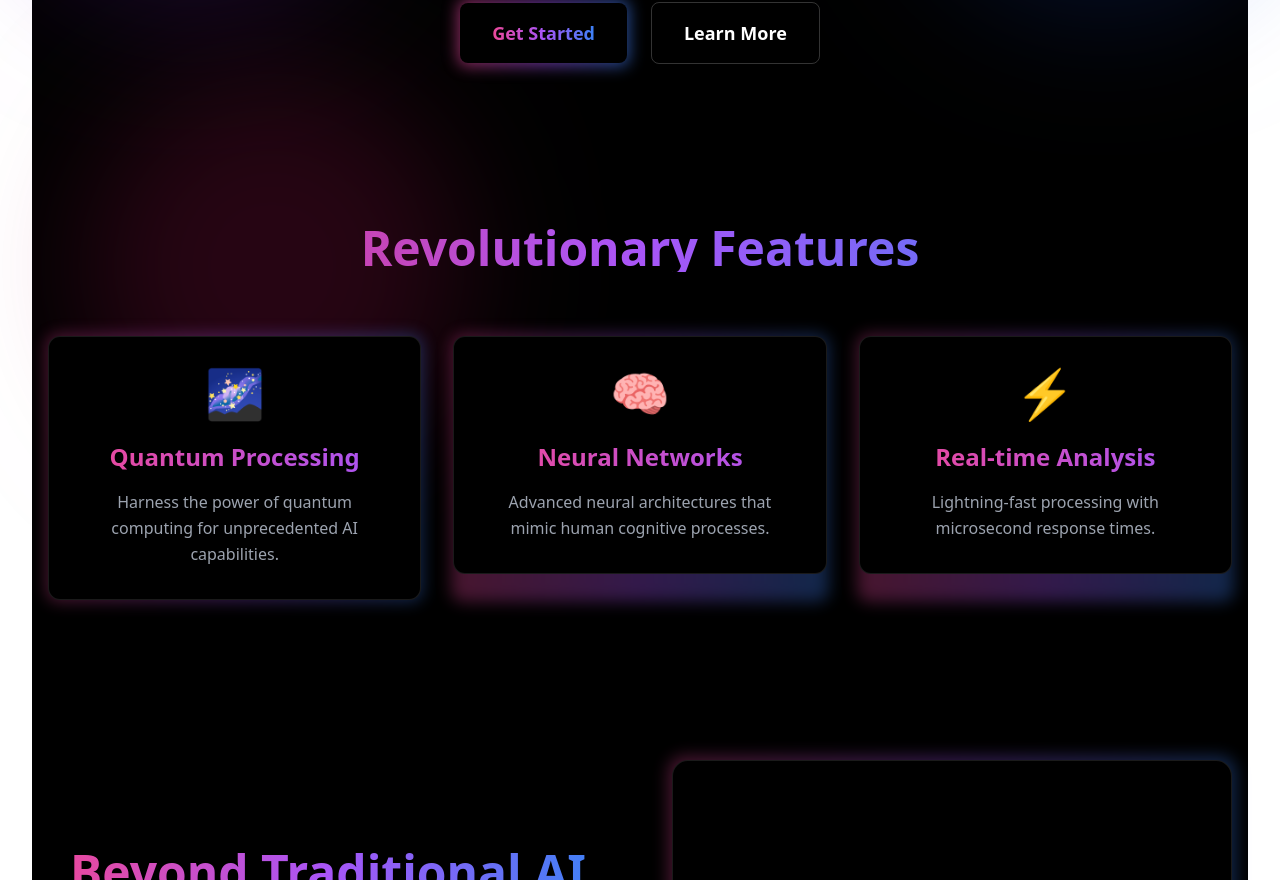
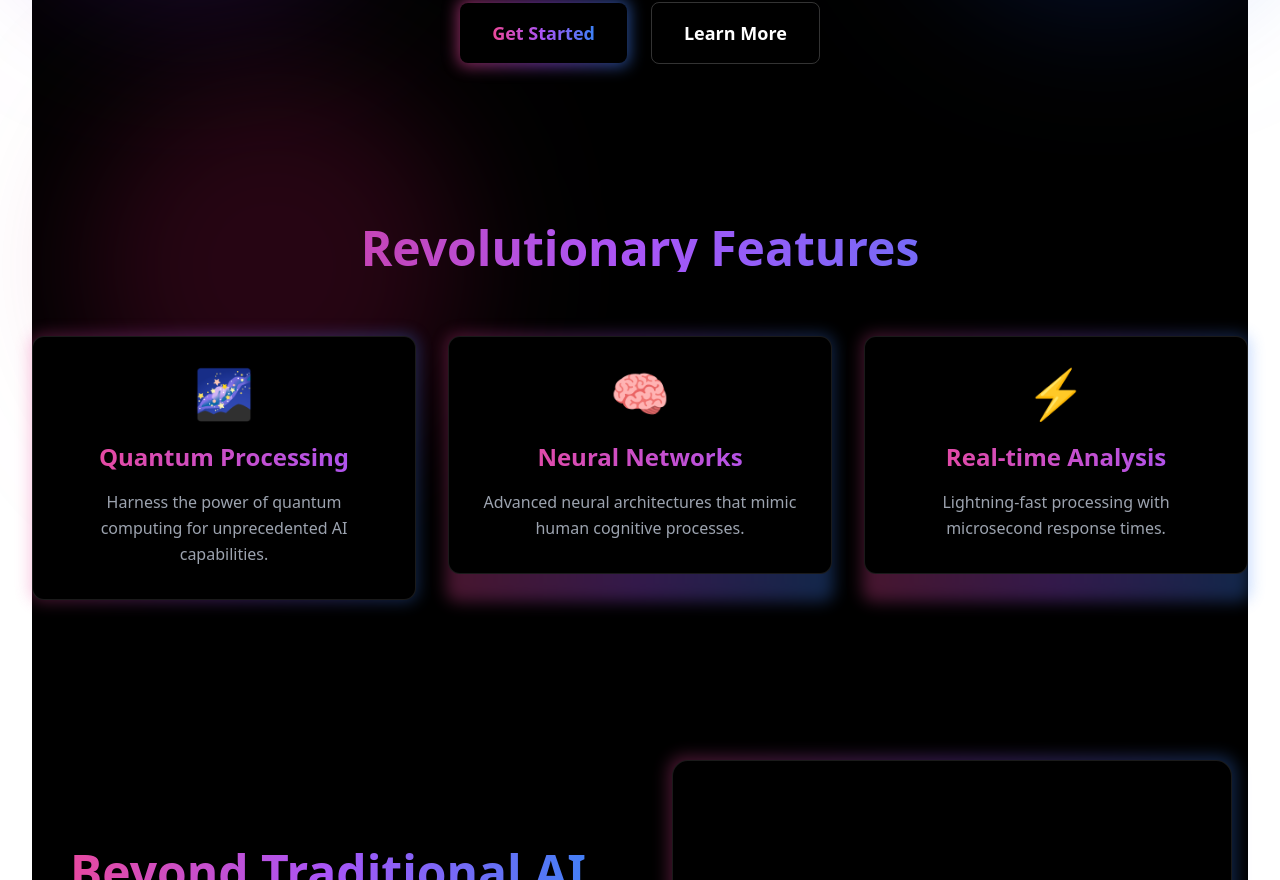
Before and after one commit to mddanish867/nexus-ai, a React (Vite) app: page / in a window 1280 px wide. Shown: the part 374-1254 px from the top of the page. Built offline with nearby package versions, Linux system fonts and the light colour scheme.

Commit message:
remodified

```diff
--- a/src/components/home/Feature.tsx
+++ b/src/components/home/Feature.tsx
@@ -2,7 +2,7 @@
 const Feature = () => {
   return (
     <div>
-        <section id="features" className="py-20 px-4">
+        <section id="features" className="py-20">
         <div className="container mx-auto">
           <h2 className="text-4xl md:text-5xl font-bold text-center mb-16 bg-gradient-to-r from-pink-500 via-purple-500 to-blue-500 bg-clip-text text-transparent">
             Revolutionary Features
```
